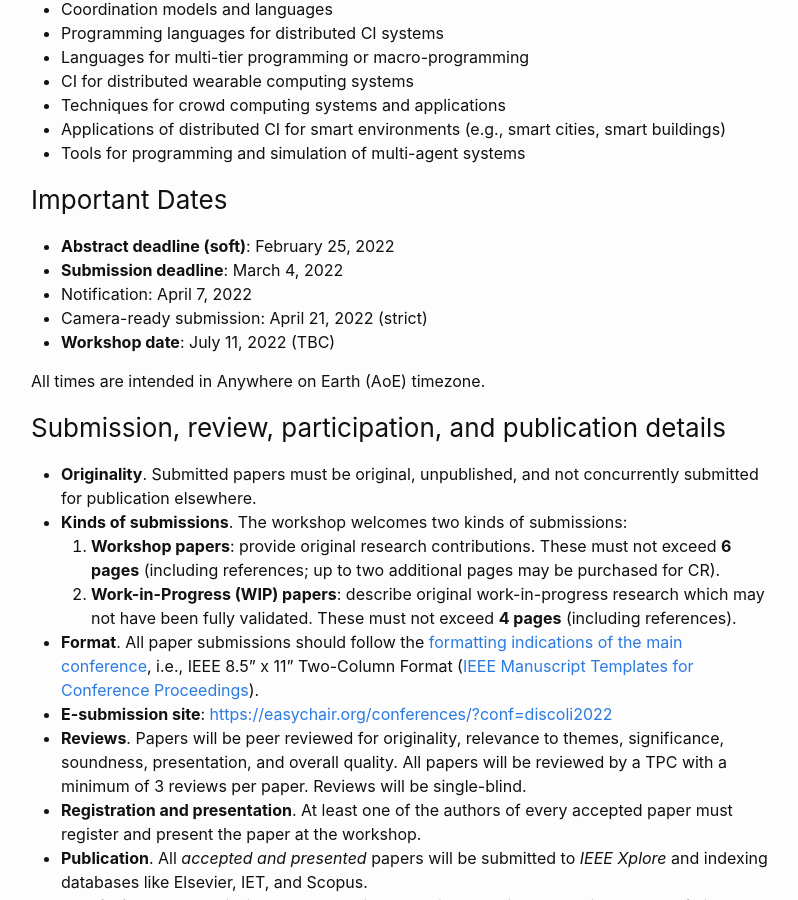
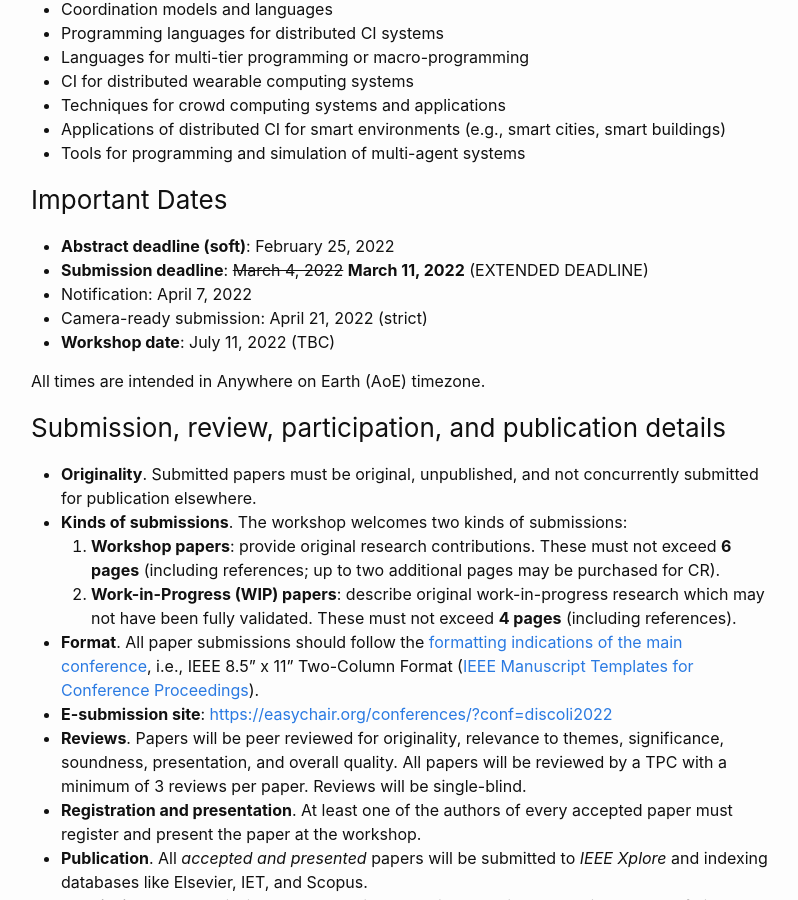
Before and after one commit to discoli-workshop/2023, a Jekyll site: the page built from index.markdown, in a window 1280 px wide and 900 px high, scrolled down 1028 px. Shown: the whole window, without its empty margins (239-1037 px from the left). Built offline with Jekyll 4.4.1, drawn with Linux system fonts in a browser that asks for light colours.

Commit message:
Extended submission deadline

```diff
--- a/committees.markdown
+++ b/committees.markdown
@@ -45,9 +45,6 @@ permalink: /committees/
 - Kurt Geihs (Universitaet Kassel, DE)
 - Raffaele Gravina (University of Calabria, IT)
 - Paola Inverardi (University of L'Aquila, IT)
-<!-- Antonio Jara (HOP Ubiquitous, CH)
-- Peter Lewis (Aston University, UK)
--->
 - Michele Loreti (University of Camerino, IT)
 - Stefano Mariani (University of Modena-Reggio Emilia, IT)
 - Hernan Melgratti (Universidad de Buenos Aires, AR)
--- a/index.markdown
+++ b/index.markdown
@@ -35,7 +35,7 @@ The topics of interest include (but are not limited to) the following:
 ### Important Dates
 
 - **Abstract deadline (soft)**: February 25, 2022
-- **Submission deadline**: March 4, 2022
+- **Submission deadline**: ~~March 4, 2022~~ **March 11, 2022** (EXTENDED DEADLINE)
 - Notification: April 7, 2022
 - Camera-ready submission: April 21, 2022 (strict)
 - **Workshop date**: July 11, 2022 (TBC)
```
